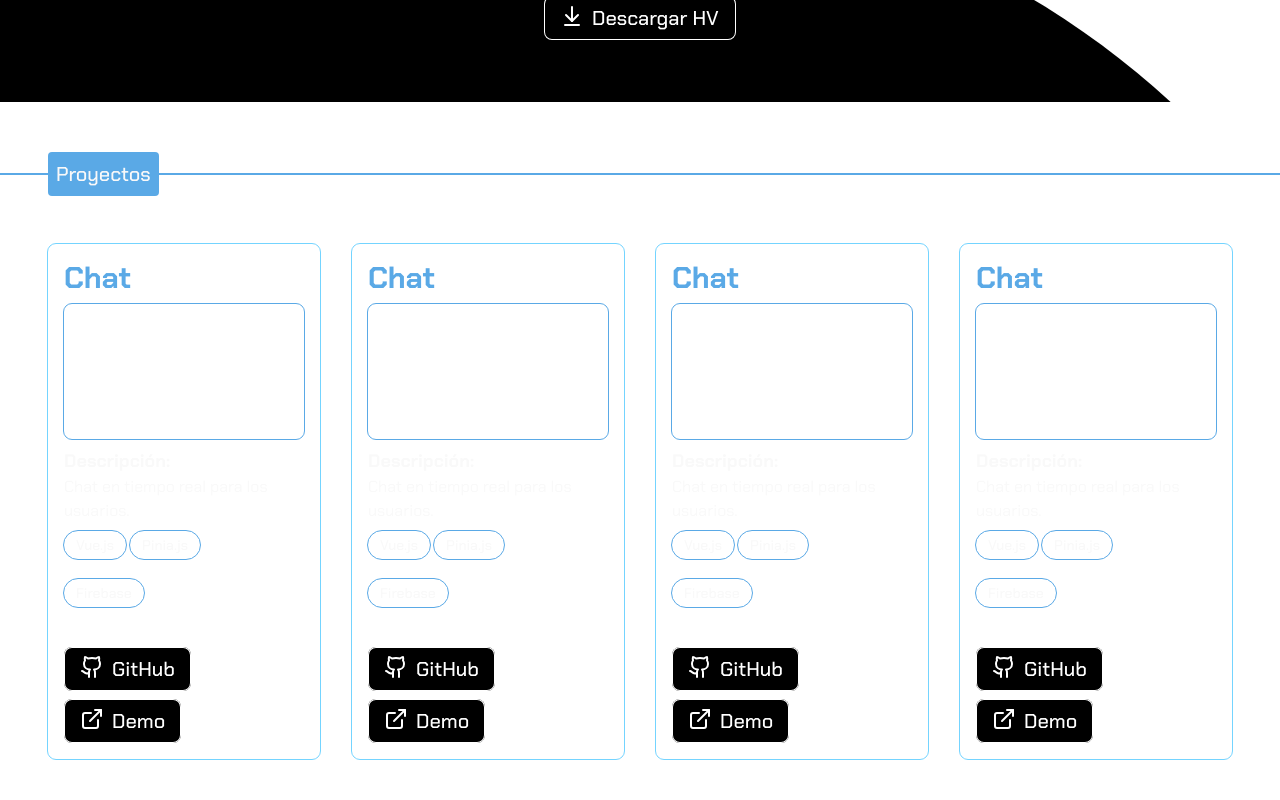
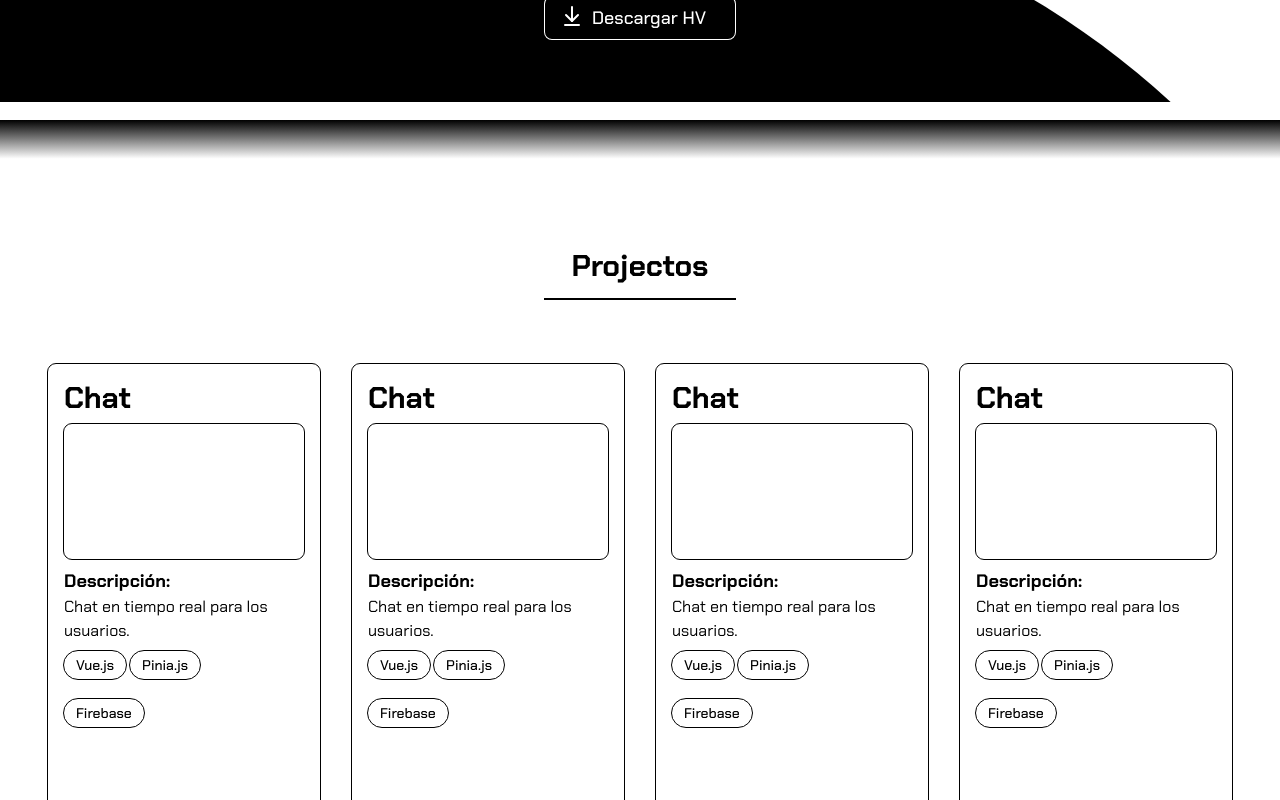
Before and after one commit to jamesgh1220/personal_cv, a Vue app: page / in a window 1280 px wide. Shown: the part 680-1480 px from the top of the page. Built offline with nearby package versions, Linux system fonts and the light colour scheme.

Commit message:
STYLE: projects section

```diff
--- a/src/components/commons/BadgeComponent.vue
+++ b/src/components/commons/BadgeComponent.vue
@@ -1,6 +1,6 @@
 <template>
-  <div class="outline-1 outline-blue w-fit mb-4 rounded-full">
-    <p class="text-sm font-medium text-light px-3 py-1">
+  <div class="outline-1 outline-black w-fit mb-4 rounded-full">
+    <p class="text-sm font-medium text-black px-3 py-1">
       {{ label }}
     </p>
   </div>
--- a/src/components/commons/ButtonComponent.vue
+++ b/src/components/commons/ButtonComponent.vue
@@ -1,6 +1,6 @@
 <template>
   <button
-    class="flex gap-2 bg-black text-white text-xl font-medium ring-1 ring-white ring-inset w-fit px-4 py-2 rounded-lg transition-colors active:bg-white active:text-black active:ring-black lg:hover:bg-blue/50 lg:cursor-pointer"
+    class="flex gap-2 bg-black text-white text-lg font-medium ring-1 ring-white ring-inset w-fit px-4 py-2 rounded-lg transition-colors active:bg-white active:text-black active:ring-black lg:hover:bg-blue/50 lg:cursor-pointer"
   >
     <component :is="icon" v-if="icon" />
     {{ label }}
--- a/src/components/projects/ProjectsComponent.vue
+++ b/src/components/projects/ProjectsComponent.vue
@@ -1,77 +1,91 @@
 <template>
-  <div id="portfolio" class="mb-10">
-    <title-component title="Proyectos" class="my-8" />
+  <div id="portfolio" class="mb-10 bg-[linear-gradient(to_bottom,_black_0%,_white_5%)]">
+    <p
+      v-animate-on-scroll
+      class="relative mt-32 mb-16 w-fit mx-auto text-3xl font-bold before:absolute before:bottom-0 before:left-1/2 before:-translate-x-1/2 before:-mb-4 before:h-0.5 before:w-48 before:bg-black"
+    >
+      Projectos
+    </p>
+    <!-- <title-component title="Proyectos" class="my-20" /> -->
     <div class="text-light p-4 lg:px-12">
       <div
         class="grid grid-cols-1 gap-8 sm:grid-cols-2 md:grid-cols-2 min-lg:grid-cols-3 xl:grid-cols-4"
       >
-        <div class="outline outline-sky-300 rounded-lg p-4 custom-opacity" v-animate-on-scroll>
-          <h1 class="text-2xl font-bold text-blue lg:text-3xl">Chat</h1>
-          <div class="aspect-video outline outline-blue rounded-lg my-2"></div>
+        <div class="outline outline-black rounded-lg p-4 custom-opacity" v-animate-on-scroll>
+          <h1 class="text-2xl font-bold text-black lg:text-3xl">Chat</h1>
+          <div class="aspect-video outline outline-black rounded-lg my-2"></div>
           <div>
-            <h4 class="text-base font-bold lg:text-lg">Descripción:</h4>
-            <h4 class="text-sm font-plex lg:text-base">Chat en tiempo real para los usuarios.</h4>
+            <h4 class="text-black text-base font-bold lg:text-lg">Descripción:</h4>
+            <h4 class="text-black text-sm font-plex lg:text-base">
+              Chat en tiempo real para los usuarios.
+            </h4>
           </div>
           <div class="flex flex-wrap gap-1 mt-2 max-w-[90%]">
             <badge-component label="Vue.js" />
             <badge-component label="Pinia.js" />
             <badge-component label="Firebase" />
           </div>
-          <div class="flex flex-wrap gap-2 mt-6 custom-opacity" v-animate-on-scroll>
+          <div class="flex flex-wrap gap-2 mt-6 custom-opacity">
             <button-component :label="'GitHub'" :icon="Github" />
             <button-component :label="'Demo'" :icon="ExternalLink" />
           </div>
         </div>
 
-        <div class="outline outline-sky-300 rounded-lg p-4 custom-opacity" v-animate-on-scroll>
-          <h1 class="text-2xl font-bold text-blue lg:text-3xl">Chat</h1>
-          <div class="aspect-video outline outline-blue rounded-lg my-2"></div>
+        <div class="outline outline-black rounded-lg p-4 custom-opacity" v-animate-on-scroll>
+          <h1 class="text-2xl font-bold text-black lg:text-3xl">Chat</h1>
+          <div class="aspect-video outline outline-black rounded-lg my-2"></div>
           <div>
-            <h4 class="text-base font-bold lg:text-lg">Descripción:</h4>
-            <h4 class="text-sm font-plex lg:text-base">Chat en tiempo real para los usuarios.</h4>
+            <h4 class="text-black text-base font-bold lg:text-lg">Descripción:</h4>
+            <h4 class="text-black text-sm font-plex lg:text-base">
+              Chat en tiempo real para los usuarios.
+            </h4>
           </div>
           <div class="flex flex-wrap gap-1 mt-2 max-w-[90%]">
             <badge-component label="Vue.js" />
             <badge-component label="Pinia.js" />
             <badge-component label="Firebase" />
           </div>
-          <div class="flex flex-wrap gap-2 mt-6 custom-opacity" v-animate-on-scroll>
+          <div class="flex flex-wrap gap-2 mt-6 custom-opacity" l>
             <button-component :label="'GitHub'" :icon="Github" />
             <button-component :label="'Demo'" :icon="ExternalLink" />
           </div>
         </div>
 
-        <div class="outline outline-sky-300 rounded-lg p-4 custom-opacity" v-animate-on-scroll>
-          <h1 class="text-2xl font-bold text-blue lg:text-3xl">Chat</h1>
-          <div class="aspect-video outline outline-blue rounded-lg my-2"></div>
+        <div class="outline outline-black rounded-lg p-4 custom-opacity" v-animate-on-scroll>
+          <h1 class="text-2xl font-bold text-black lg:text-3xl">Chat</h1>
+          <div class="aspect-video outline outline-black rounded-lg my-2"></div>
           <div>
-            <h4 class="text-base font-bold lg:text-lg">Descripción:</h4>
-            <h4 class="text-sm font-plex lg:text-base">Chat en tiempo real para los usuarios.</h4>
+            <h4 class="text-black text-base font-bold lg:text-lg">Descripción:</h4>
+            <h4 class="text-black text-sm font-plex lg:text-base">
+              Chat en tiempo real para los usuarios.
+            </h4>
           </div>
           <div class="flex flex-wrap gap-1 mt-2 max-w-[90%]">
             <badge-component label="Vue.js" />
             <badge-component label="Pinia.js" />
             <badge-component label="Firebase" />
           </div>
-          <div class="flex flex-wrap gap-2 mt-6 custom-opacity" v-animate-on-scroll>
+          <div class="flex flex-wrap gap-2 mt-6 custom-opacity">
             <button-component :label="'GitHub'" :icon="Github" />
             <button-component :label="'Demo'" :icon="ExternalLink" />
           </div>
         </div>
 
-        <div class="outline outline-sky-300 rounded-lg p-4 custom-opacity" v-animate-on-scroll>
-          <h1 class="text-2xl font-bold text-blue lg:text-3xl">Chat</h1>
-          <div class="aspect-video outline outline-blue rounded-lg my-2"></div>
+        <div class="outline outline-black rounded-lg p-4 custom-opacity" v-animate-on-scroll>
+          <h1 class="text-2xl font-bold text-black lg:text-3xl">Chat</h1>
+          <div class="aspect-video outline outline-black rounded-lg my-2"></div>
           <div>
-            <h4 class="text-base font-bold lg:text-lg">Descripción:</h4>
-            <h4 class="text-sm font-plex lg:text-base">Chat en tiempo real para los usuarios.</h4>
+            <h4 class="text-black text-base font-bold lg:text-lg">Descripción:</h4>
+            <h4 class="text-black text-sm font-plex lg:text-base">
+              Chat en tiempo real para los usuarios.
+            </h4>
           </div>
           <div class="flex flex-wrap gap-1 mt-2 max-w-[90%]">
             <badge-component label="Vue.js" />
             <badge-component label="Pinia.js" />
             <badge-component label="Firebase" />
           </div>
-          <div class="flex flex-wrap gap-2 mt-6 custom-opacity" v-animate-on-scroll>
+          <div class="flex flex-wrap gap-2 mt-6 custom-opacity">
             <button-component :label="'GitHub'" :icon="Github" />
             <button-component :label="'Demo'" :icon="ExternalLink" />
           </div>
```
